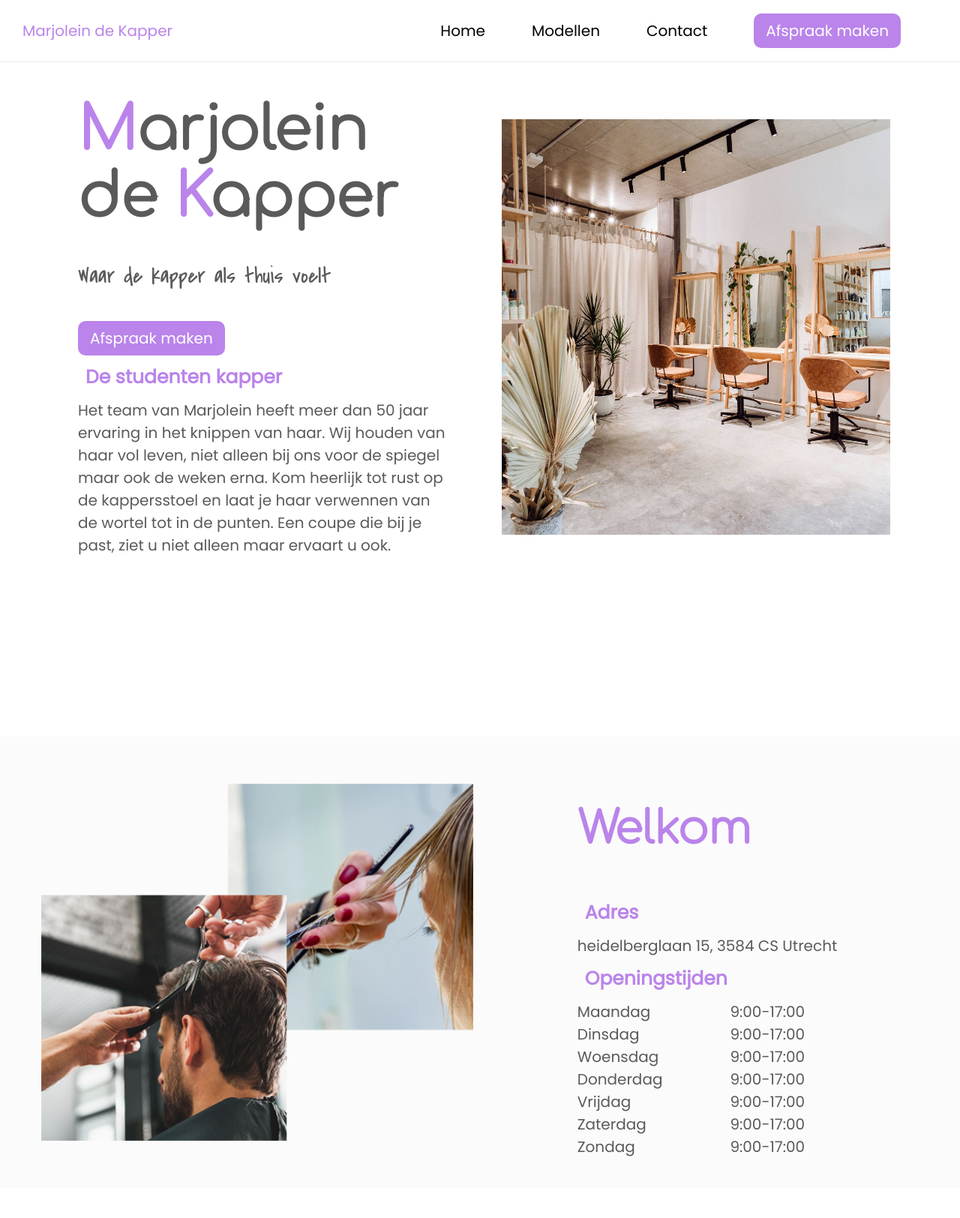
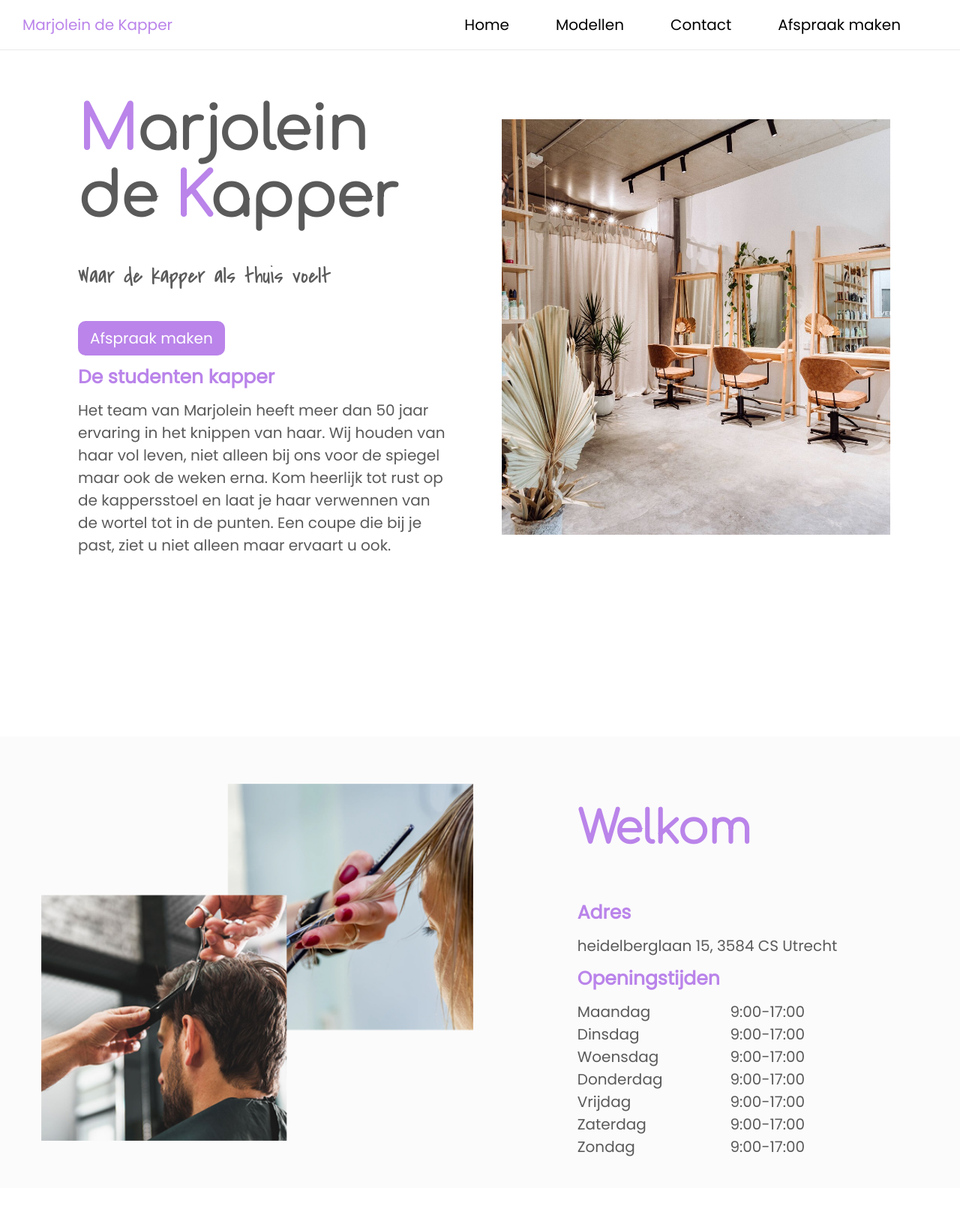
Before and after one commit to ThijmenH01/KapperMarjolein2.0, a PHP site: page / in a window 1280 px wide. Shown: the top 1624 px of the page at 75% size. Run offline with PHP 8.4, Linux system fonts and the light colour scheme.

Commit message:
css reserveren aangepast en button navbar weggehaald

```diff
--- a/contact.php
+++ b/contact.php
@@ -27,9 +27,7 @@
             <li><a href="http://kappermarjolein.open-ict.hu.nl/">Home</a></li>
             <li><a href="http://kappermarjolein.open-ict.hu.nl/modellen">Modellen</a></li>
             <li><a href="http://kappermarjolein.open-ict.hu.nl/contact">Contact</a></li>
-          <a href="http://kappermarjolein.open-ict.hu.nl/reserveren">
-            <li><button>Afspraak maken</button></li>
-          </a>
+            <li><a href="http://kappermarjolein.open-ict.hu.nl/reserveren">Afspraak maken</a></li>
             <a><i onclick="Dropdown()" class="fa-solid fa-bars fa-2x"></i></a>
         </ul>
       </div>
--- a/index.php
+++ b/index.php
@@ -29,9 +29,7 @@
             <li><a href="http://kappermarjolein.open-ict.hu.nl/">Home</a></li>
             <li><a href="http://kappermarjolein.open-ict.hu.nl/modellen">Modellen</a></li>
             <li><a href="http://kappermarjolein.open-ict.hu.nl/contact">Contact</a></li>
-                    <a href="http://kappermarjolein.open-ict.hu.nl/reserveren">
-                        <li><button>Afspraak maken</button></li>
-                    </a>
+            <li><a href="http://kappermarjolein.open-ict.hu.nl/reserveren">Afspraak maken</a></li>
             <a><i onclick="Dropdown()" class="fa-solid fa-bars fa-2x"></i></a>
         </ul>
             </div>
--- a/indexFolder/home.css
+++ b/indexFolder/home.css
@@ -10,13 +10,13 @@ h6 {
 
 
 h3 {
-  margin: 10px;
+  margin-top: 10px;
+  margin-bottom: 10px;
 }
 
 h4 {
   font-size: 30px;
   font-weight: lighter;
-
 }
 
 .pagina1 {
@@ -37,7 +37,6 @@ span {
   color: #5A5A5A;
 }
 
-.motto {}
 
 
 .foto1 {
@@ -152,7 +151,6 @@ hr {
   border: none;
 
 }
-
 
 .pagina4 {
   background-color: #fbfbfb;
--- a/modellen.php
+++ b/modellen.php
@@ -32,9 +32,7 @@
             <li><a href="http://kappermarjolein.open-ict.hu.nl/">Home</a></li>
             <li><a href="http://kappermarjolein.open-ict.hu.nl/modellen">Modellen</a></li>
             <li><a href="http://kappermarjolein.open-ict.hu.nl/contact">Contact</a></li>
-                    <a href="http://kappermarjolein.open-ict.hu.nl/reserveren">
-                        <li><button>Afspraak maken</button></li>
-                    </a>
+            <li><a href="http://kappermarjolein.open-ict.hu.nl/reserveren">Afspraak maken</a></li>
             <a><i onclick="Dropdown()" class="fa-solid fa-bars fa-2x"></i></a>
             </ul>
             </div>
--- a/reserveren.css
+++ b/reserveren.css
@@ -84,7 +84,7 @@ label{
   padding: 8px 16px;
   display:flex;
   justify-content:space-between;
-  width: fit-content;
+  width: 130px;
 }
 
 
@@ -127,6 +127,7 @@ input[type="radio"]:checked + label{
 .tijdendisplay{
 display: flex;
 flex-wrap: wrap;
+gap: 10px;
 }
 
 @media (max-width: 999px){
--- a/reserveren.php
+++ b/reserveren.php
@@ -37,9 +37,7 @@
             <li><a href="http://kappermarjolein.open-ict.hu.nl/">Home</a></li>
             <li><a href="http://kappermarjolein.open-ict.hu.nl/modellen">Modellen</a></li>
             <li><a href="http://kappermarjolein.open-ict.hu.nl/contact">Contact</a></li>
-            <a href="http://kappermarjolein.open-ict.hu.nl/reserveren">
-                <li><button>Afspraak maken</button></li>
-            </a>
+            <li><a href="http://kappermarjolein.open-ict.hu.nl/reserveren">Afspraak maken</a></li>
             <a><i onclick="Dropdown()" class="fa-solid fa-bars fa-2x"></i></a>
         </ul>
     </div>
```
Lines whose indentation alone changed are shown as unchanged.
